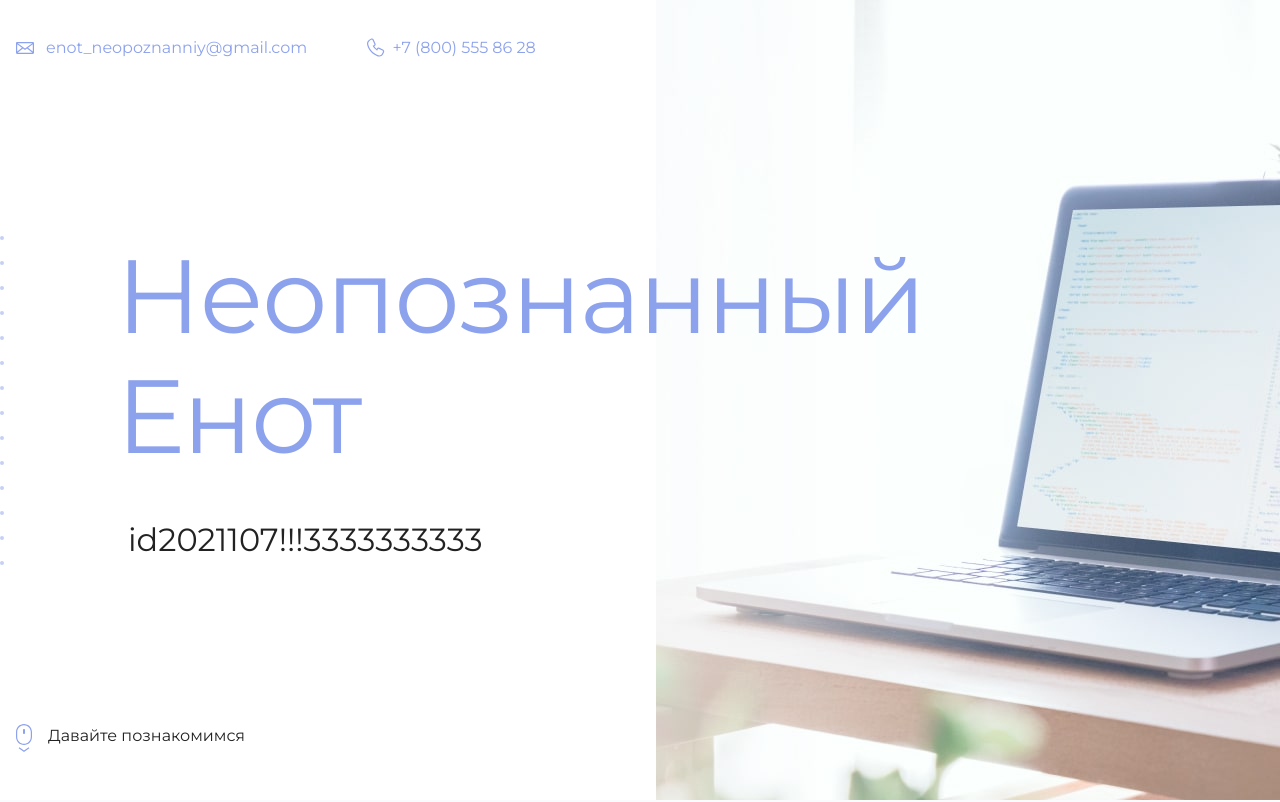
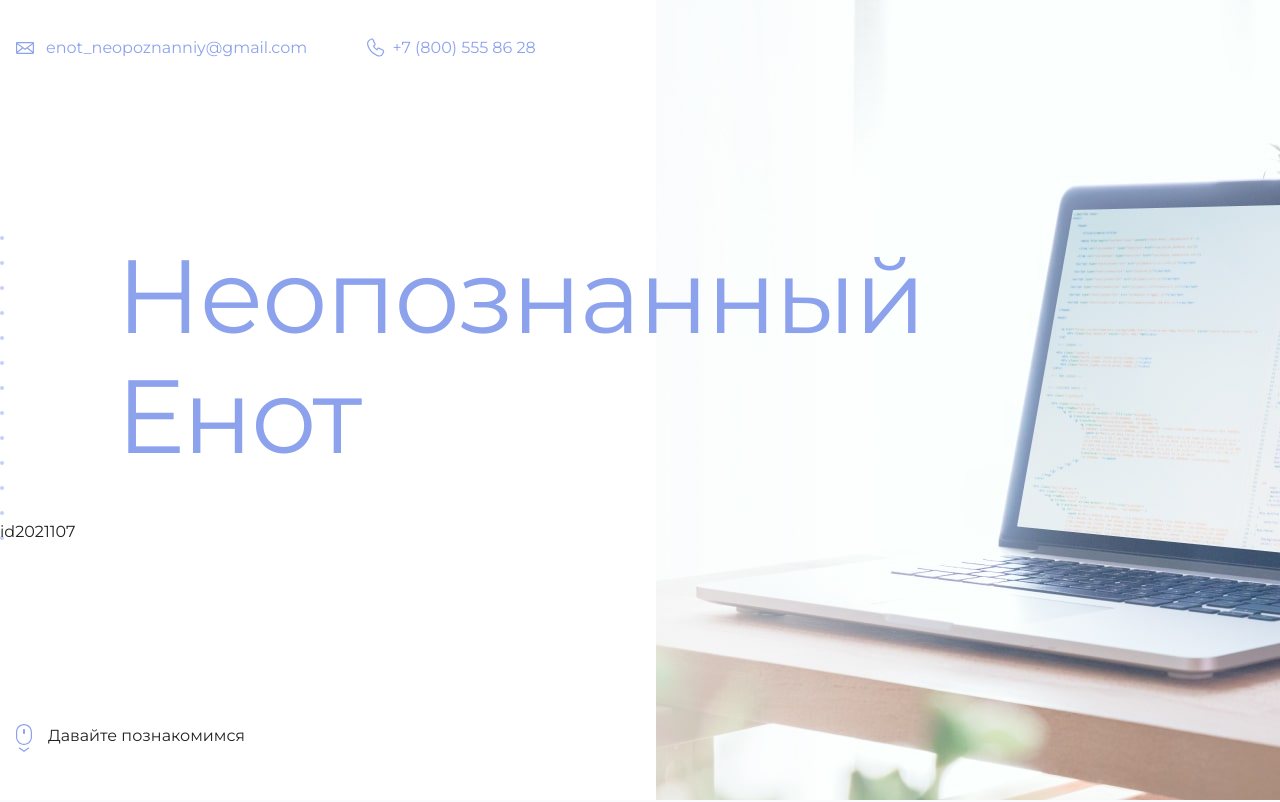
Before and after one commit to Cashkacaca/github-pages-example, a plain HTML site: page index.html in a window 1280 px wide. Shown: the top 802 px of the page. Drawn offline with Linux system fonts and the light colour scheme.

Commit message:
Добавляем id 10 попытка

```diff
--- a/index.html
+++ b/index.html
@@ -19,7 +19,7 @@
       <section class="hero-image">
         <div class="container">
           <h1 class="heading">Неопознанный Енот</h1>
-          <p>id2021107!!!3333333333</p>
+          id2021107
         </div>
       </section>
 
```
